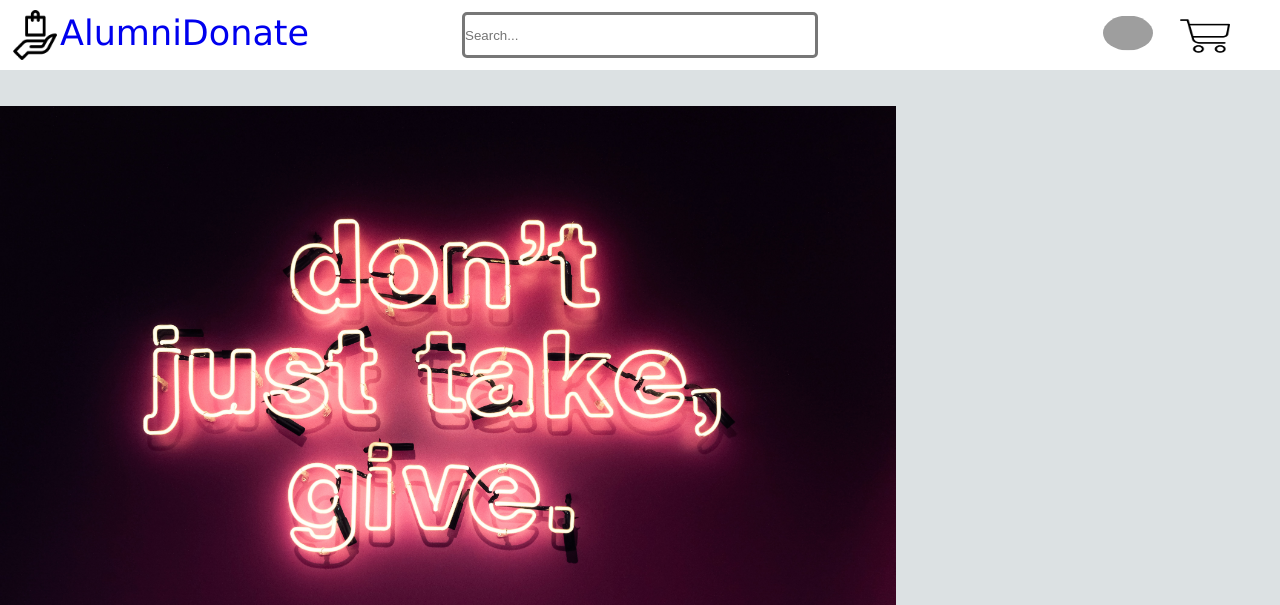
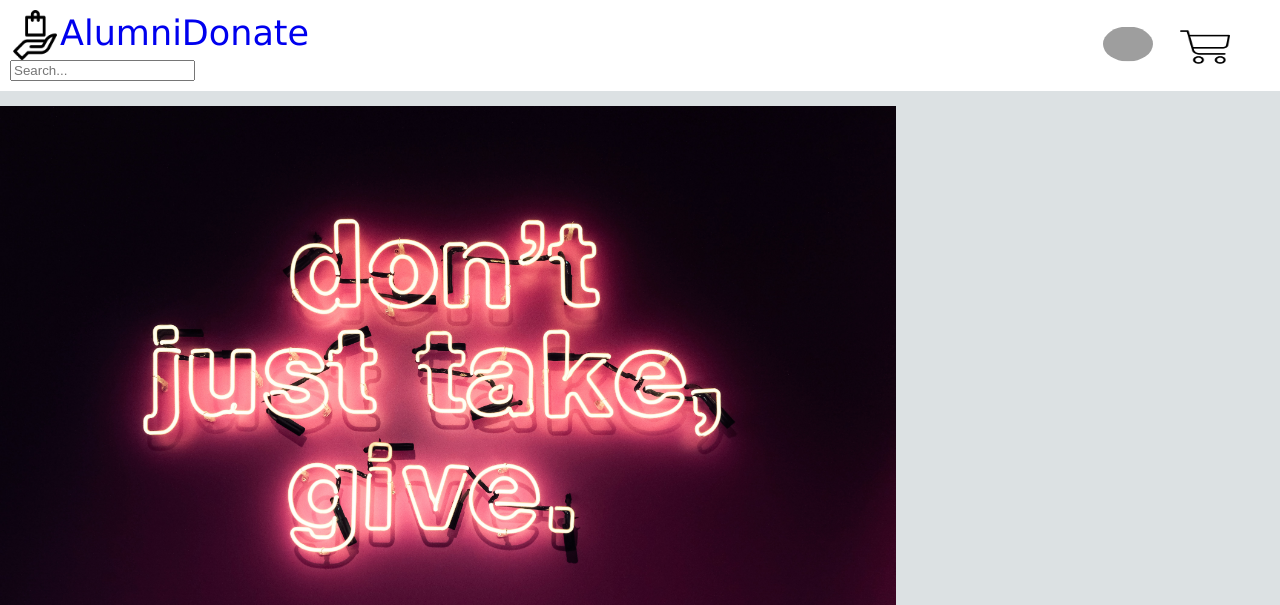
Before and after one commit to Kennychibiam/Web-Design-Alumni-Project, a PHP site: page /i.php in a window 1280 px wide. Shown: the top 605 px of the page. Run offline with PHP 8.4, Linux system fonts and the light colour scheme; the visitor is signed in with stand-in values (Sample User, id 1); grey boxes are pictures that could not be loaded.

Commit message:
Update i.php

```diff
--- a/i.php
+++ b/i.php
@@ -5,6 +5,41 @@
 
 
 ?>
+<script>
+
+ var avatar="<?php echo $_SESSION['avatar'];?>";
+ if(avatar!=null){
+	 	document.getElementById('avatarimg').src="useruploads/"+avatar;
+        document.getElementById('avatarimg').style.backgroundColor='';
+ }
+
+ var slideIndex=0;
+ var slide=document.getElementsByClassName("slideimage");
+ showslides();
+
+ function showslides(){
+
+ for(i=0;i<slide.length;++i){
+
+ if(i!=slideIndex){
+ slide[i].style.display="none";
+ }
+ else{
+  slide[i].style.display="block";
+
+ }
+ }
+ ++slideIndex;
+ if(slideIndex==slide.length){
+ slideIndex=0;
+ }
+setTimeout(showslides,5000);
+
+
+ }
+
+
+ </script>
 <!DOCTYPE html>
 <html>
 
@@ -95,48 +130,6 @@ height:500px;
 display:none;
 }
 
-#searchimage{
-position:absolute;
-top: 50%;
-left:50%;
- transform: translate(-50%, -50%);
-}
-
-
-#searchwrap{
-position:absolute;
-display:inline-block;
-margin:auto;
-top: 50%;
-left:50%;
- transform: translate(-50%, -50%);
-}
-
-.searchTerm {
-  width: 350px;
-  border: 3px solid #777777;
-  height: 40px;
-  border-radius: 5px 5px 5px 5px;
-  outline: none;
-  color: gray;
-  margin:0px;
-  padding:0px;
-}
-
-
-#searchButton {
-position:relative;
-left:0;
-  width: 40px;
-  height:auto;
-  border: 1px solid #00B4CC;
-  background: #DCE1E3;
-  color: #fff;
-  border-radius: 0 5px 5px 0;
-  cursor: pointer;
-  margin:0;
-  padding:0;
-}
 
 
 .fade {
@@ -187,89 +180,5 @@ AluminiDonate
 
 </body>
 
- <script>
 
- var avatar="<?php echo $_SESSION['avatar'];?>";
- if(avatar!=null){
-	 	document.getElementById('avatarimg').src="useruploads/"+avatar;
-        document.getElementById('avatarimg').style.backgroundColor='';
- }
-
- var slideIndex=0;
- var slide=document.getElementsByClassName("slideimage");
- showslides();
-
- function showslides(){
-
- for(i=0;i<slide.length;++i){
-
- if(i!=slideIndex){
- slide[i].style.display="none";
- }
- else{
-  slide[i].style.display="block";
-
- }
- }
- ++slideIndex;
- if(slideIndex==slide.length){
- slideIndex=0;
- }
-setTimeout(showslides,5000);
-
-
- }
- function userDashDropDownHover(){
-document.getElementById("dashdropdown").style.display="block";
-}
-function userDashDropDownHoverOut(){
-document.getElementById("dashdropdown").style.display="none";
-}
-function cartHover(){
-document.getElementById("tooltip").style.display="block";
-document.getElementById("tooltext").style.display="block";
-document.getElementById("cartimage").src="images/cartorange.png";
-
-
-}
-function myAccountHover(){
-document.getElementById("myaccount").style.backgroundColor="#FF7500";
-document.getElementById("myaccountspan").style.color="white";
-document.getElementById("myaccountimage").src="images/dashboardwhite.png";
-
-
-
-}
-function loginHover(){
-document.getElementById("login").style.backgroundColor="#FF7500";
-document.getElementById("loginspan").style.color="white";
-document.getElementById("loginimage").src="images/loginwhite.png";
-}
-
-function loginHoverOut(){
-document.getElementById("login").style.backgroundColor="white";
-document.getElementById("loginspan").style.color="black";
-document.getElementById("loginimage").src="images/login.png";
-}
-
-function myAccountHoverOut(){
-document.getElementById("myaccount").style.backgroundColor="white";
-document.getElementById("myaccountspan").style.color="black";
-document.getElementById("myaccountimage").src="images/dashboard.png";
-
-}
-
-function cartHoverOut(){
-document.getElementById("tooltip").style.display="none";
-document.getElementById("tooltext").style.display="none";
-document.getElementById("cartimage").src="images/cart.png";
-
-}
-
-function toMyAccountDashboa(){
-
-
-}
-
- </script>
 </html>
```
